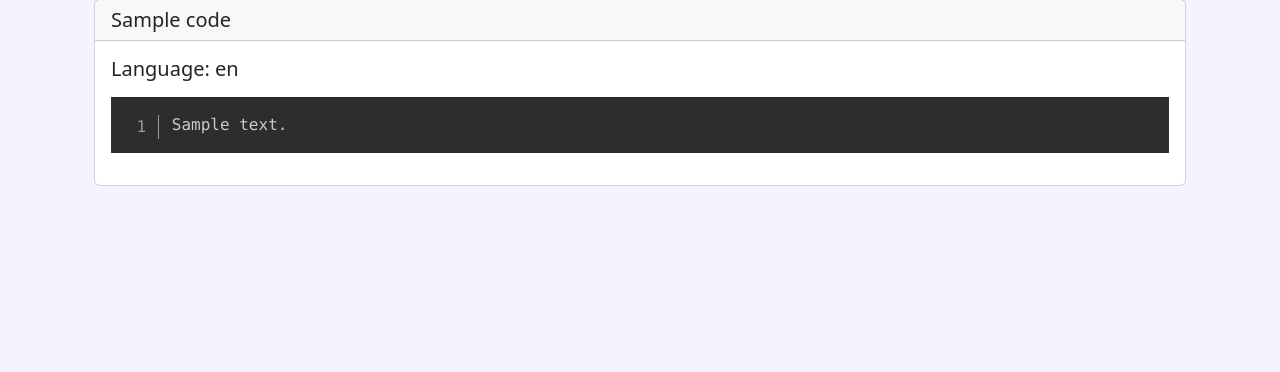
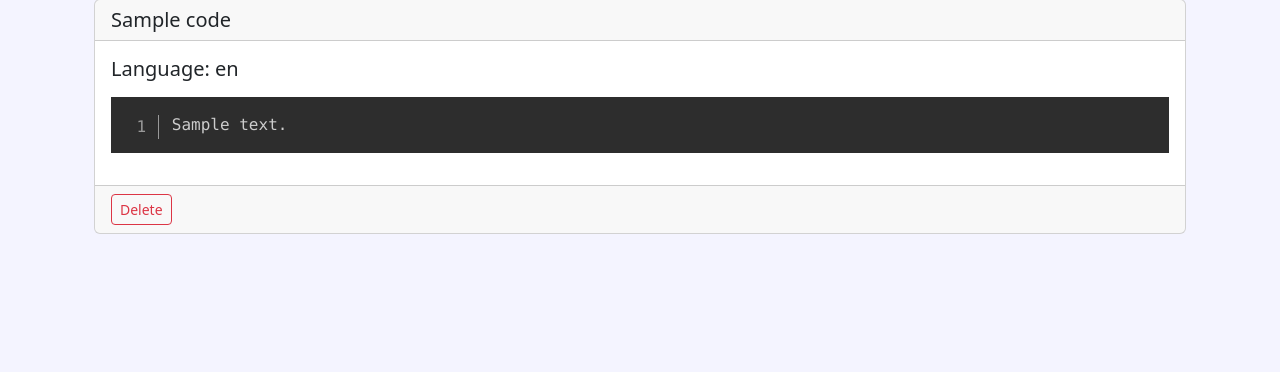
Before and after one commit to Naman-Agarwal1608/AICoder, a Django app: page /history in a window 1280 px wide. Shown: the part 127-499 px from the top of the page. Run offline with Django 4.2, Linux system fonts and the light colour scheme; a user stored in the database is signed in; tables that the repository leaves empty hold one stand-in row (values such as "Sample post"); some libraries are stand-ins or nearby versions.

Commit message:
Added delete button for history

```diff
--- a/aicoder/aibot/templates/history.html
+++ b/aicoder/aibot/templates/history.html
@@ -13,6 +13,9 @@
         <pre><code class="line-numbers language-{{ instance.language }}">{{ instance.code_answer }}</code></pre>
         </p>
     </div>
+    <div class="card-footer">
+        <a href="{% url 'delete_hist' instance.id %}" class="btn btn-outline-danger btn-sm">Delete</a>
+    </div>
 </div>
 <br />
 {% endfor %}
--- a/aicoder/aibot/urls.py
+++ b/aicoder/aibot/urls.py
@@ -8,4 +8,5 @@ urlpatterns = [
     path('logout', views.logoutUser, name='logout'),
     path('register', views.RegisterUser.as_view(), name='register'),
     path('history', views.history, name='history'),
+    path('delete_hist/<id>', views.delete_hist, name='delete_hist')
 ]
--- a/aicoder/aibot/views.py
+++ b/aicoder/aibot/views.py
@@ -135,6 +135,13 @@ def history(request):
     return render(request, "history.html", {'code': code})
 
 
+def delete_hist(request, id):
+    inst = Code.objects.get(pk=id)
+    inst.delete()
+    messages.success(request, "Successfully deleted...")
+    return redirect('history')
+
+
 def logoutUser(request):
     logout(request)
     messages.success(request, "Successfully logged out...")
```
